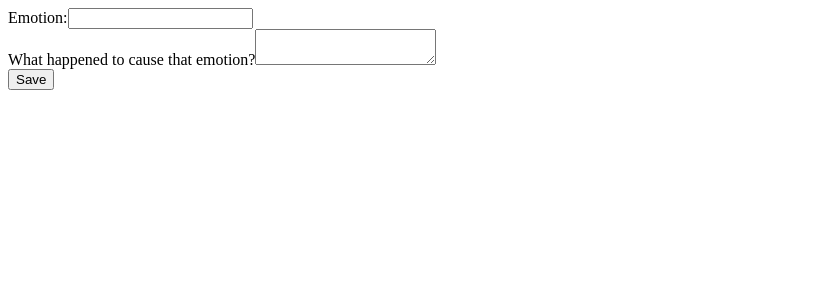
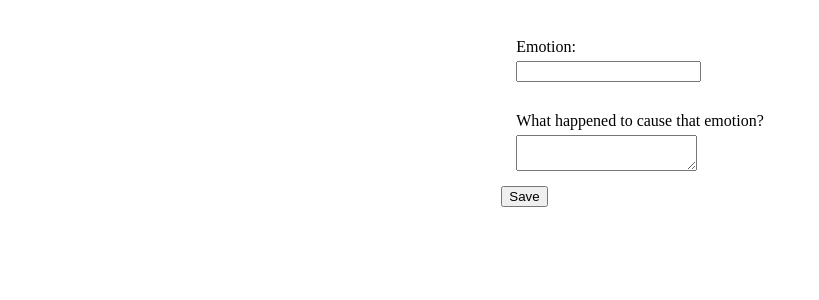
Before and after one commit to ivona21/heart-log, an Angular app: page / in a window 1280 px wide. Shown: the top 300 px of the page, without its empty margins (0-819 px from the left). Built offline with nearby package versions, Linux system fonts and the light colour scheme.

Commit message:
styling started

```diff
--- a/src/app/emotion-form/emotion-form.component.css
+++ b/src/app/emotion-form/emotion-form.component.css
@@ -1,3 +1,17 @@
-.test {
+form {
+  display: flex;
+  flex-direction: column;
+  align-items: center;
+  padding: 15px;
+}
 
+.input-group {
+  display: flex;
+  flex-direction: column;
+  align-items: flex-start;
+  padding: 15px;
 }
+
+label {
+  padding-bottom: 5px;
+}
--- a/src/app/emotion-form/emotion-form.component.html
+++ b/src/app/emotion-form/emotion-form.component.html
@@ -1,9 +1,10 @@
 <form (ngSubmit)="submit()">
   <div>
+    <div class="input-group">
       <label for="emotion">Emotion:</label>
       <input id="emotion" type="text" name="emotion" [(ngModel)]="emotion" />
     </div>
-  <div>
+    <div class="input-group">
       <label for="description">What happened to cause that emotion?</label>
       <textarea
         id="description"
@@ -13,4 +14,5 @@
       ></textarea>
     </div>
     <button>Save</button>
+  </div>
 </form>
```
Lines whose indentation alone changed are shown as unchanged.
